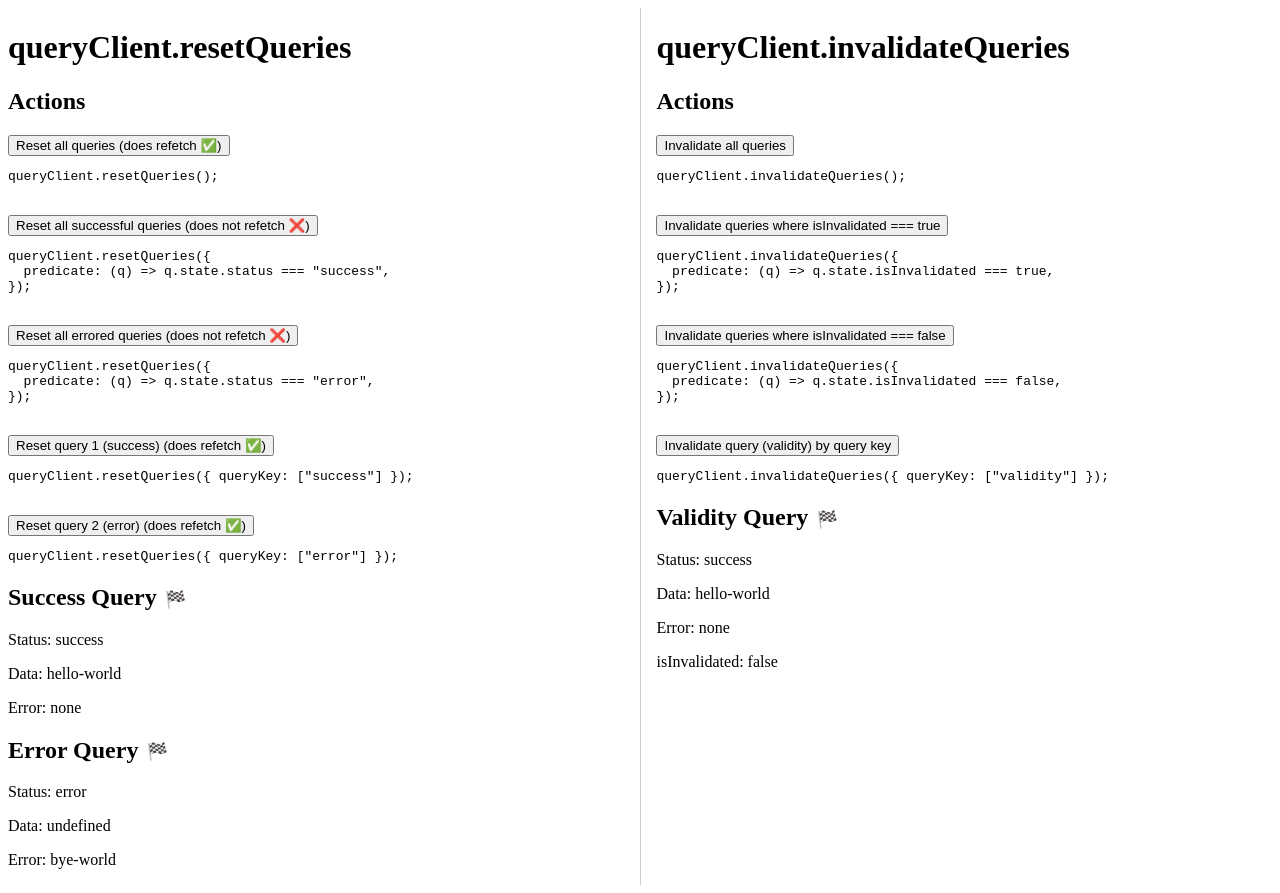
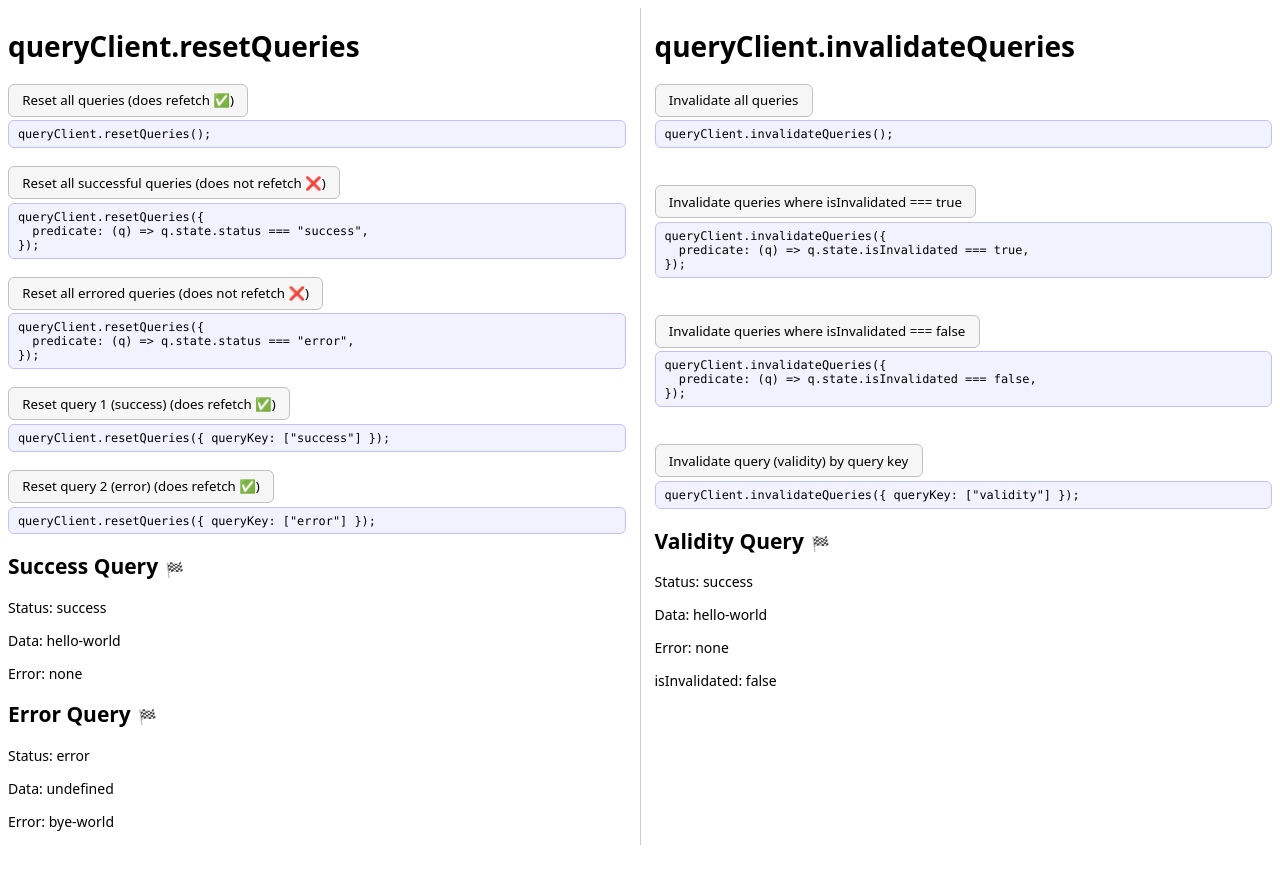
Before and after one commit to alZyad/reset-errored-queries-no-refetch, a React (Vite) app: page / in a window 1280 px wide. After the commit the page ends 853 px from the top, so only its background shows below. Built offline with nearby package versions, Linux system fonts and the light colour scheme.

Commit message:
UI changes

```diff
--- a/src/Home.css
+++ b/src/Home.css
@@ -1,3 +1,44 @@
+html {
+  font-size: 14px;
+}
+
+body,
+button,
+input,
+textarea,
+select,
+pre,
+code {
+  font-family: system-ui;
+}
+
+button {
+  padding: 0.5em 1em;
+  border: 1px solid #c0c0c0;
+  border-radius: 6px;
+  background: #f6f6f6;
+  cursor: pointer;
+  font-size: 0.95em;
+  margin: 0;
+}
+button:hover {
+  background: #ececec;
+}
+button:active {
+  background: #e0e0e0;
+}
+
+pre,
+code {
+  background: #f2f2ff;
+  border: 1px solid #c0c0ff;
+  border-radius: 6px;
+  padding: 0.5em 0.75em;
+  font-family: ui-monospace, Menlo, Consolas, monospace;
+  font-size: 0.85em;
+  margin: 0.3em 0 1.5em 0;
+}
+
 .home-columns {
   display: flex;
   gap: 1rem;
--- a/src/InvalidateQueriesReproduction.jsx
+++ b/src/InvalidateQueriesReproduction.jsx
@@ -11,9 +11,7 @@ function InvalidateQueriesReproduction() {
     queryFn: fetchHelloWorld,
   });
 
-  const validityQueryState = queryClient
-    .getQueryCache()
-    .find({ queryKey: ["validity"] })?.state;
+  const validityQueryState = queryClient.getQueryCache().find({ queryKey: ["validity"] })?.state;
   const isInvalidated = validityQueryState?.isInvalidated;
 
   const [validityResetKey, setValidityResetKey] = useState(0);
@@ -46,14 +44,11 @@ function InvalidateQueriesReproduction() {
   return (
     <div>
       <section>
-        <h2>Actions</h2>
         <button onClick={invalidateAll}>Invalidate all queries</button>
         <br />
         <pre>{`queryClient.invalidateQueries();`}</pre>
         <br />
-        <button onClick={invalidateByIsInvalidatedTrueField}>
-          Invalidate queries where isInvalidated === true
-        </button>
+        <button onClick={invalidateByIsInvalidatedTrueField}>Invalidate queries where isInvalidated === true</button>
         <br />
         <pre>
           {`queryClient.invalidateQueries({
@@ -61,9 +56,7 @@ function InvalidateQueriesReproduction() {
 });`}
         </pre>
         <br />
-        <button onClick={invalidateByIsInvalidatedFalseField}>
-          Invalidate queries where isInvalidated === false
-        </button>
+        <button onClick={invalidateByIsInvalidatedFalseField}>Invalidate queries where isInvalidated === false</button>
         <br />
         <pre>
           {`queryClient.invalidateQueries({
--- a/src/ResetQueriesReproduction.jsx
+++ b/src/ResetQueriesReproduction.jsx
@@ -54,31 +54,22 @@ function ResetQueriesReproduction() {
   return (
     <div>
       <section>
-        <h2>Actions</h2>
         <button onClick={resetAll}>Reset all queries (does refetch ✅)</button>
-        <br />
         <pre>{`queryClient.resetQueries();`}</pre>
-        <br />
         <button onClick={resetSuccessByStatus}>Reset all successful queries (does not refetch ❌)</button>
-        <br />
         <pre>
           {`queryClient.resetQueries({
   predicate: (q) => q.state.status === "success",
 });`}
         </pre>
-        <br />
         <button onClick={resetErrorByStatus}>Reset all errored queries (does not refetch ❌)</button>
-        <br />
         <pre>
           {`queryClient.resetQueries({
   predicate: (q) => q.state.status === "error",
 });`}
         </pre>
-        <br />
         <button onClick={resetSuccessByQueryKey}>Reset query 1 (success) (does refetch ✅)</button>
-        <br />
         <pre>{`queryClient.resetQueries({ queryKey: ["success"] });`}</pre>
-        <br />
         <button onClick={resetErrorByQueryKey}>Reset query 2 (error) (does refetch ✅)</button>
         <pre>{`queryClient.resetQueries({ queryKey: ["error"] });`}</pre>
       </section>
```
